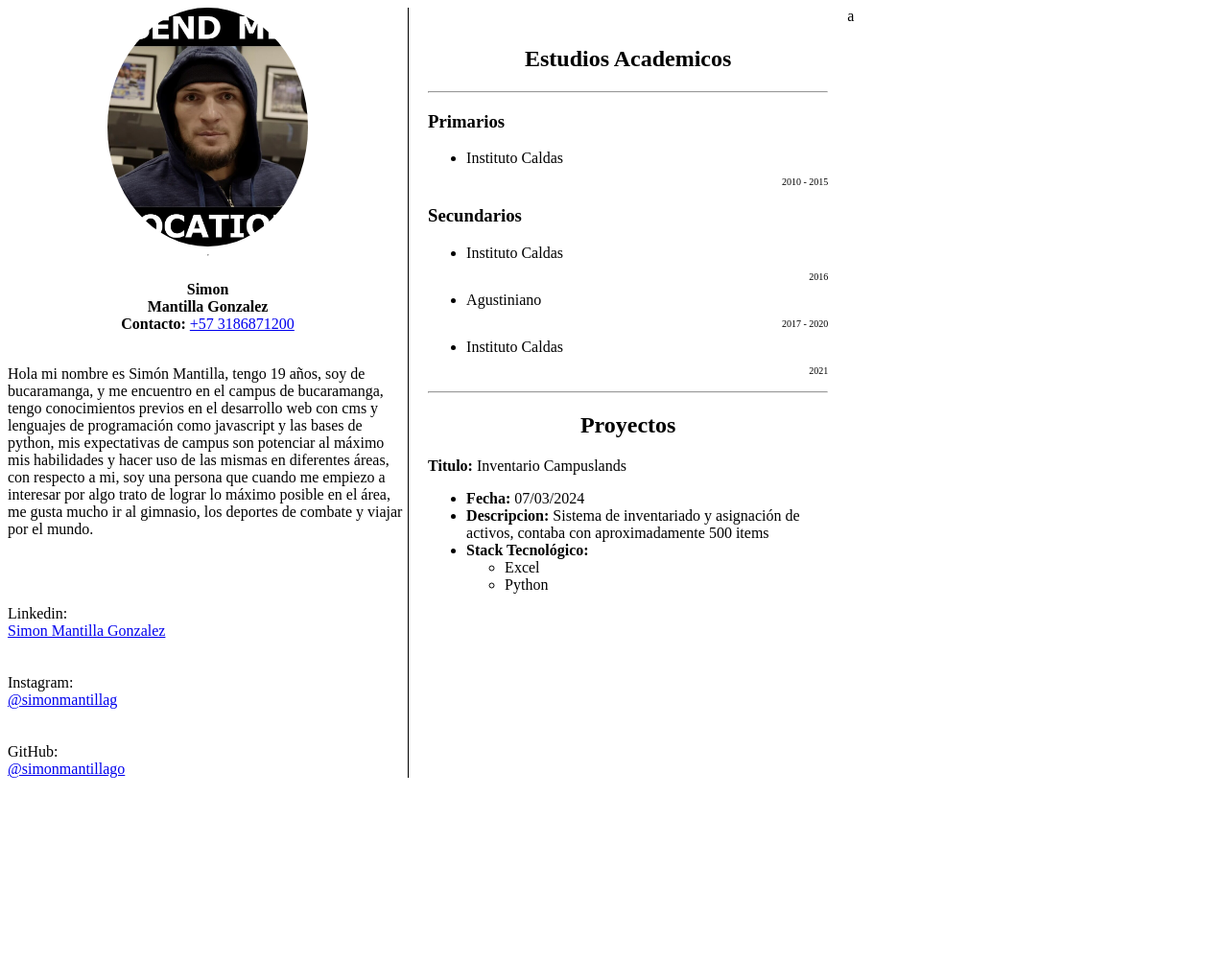
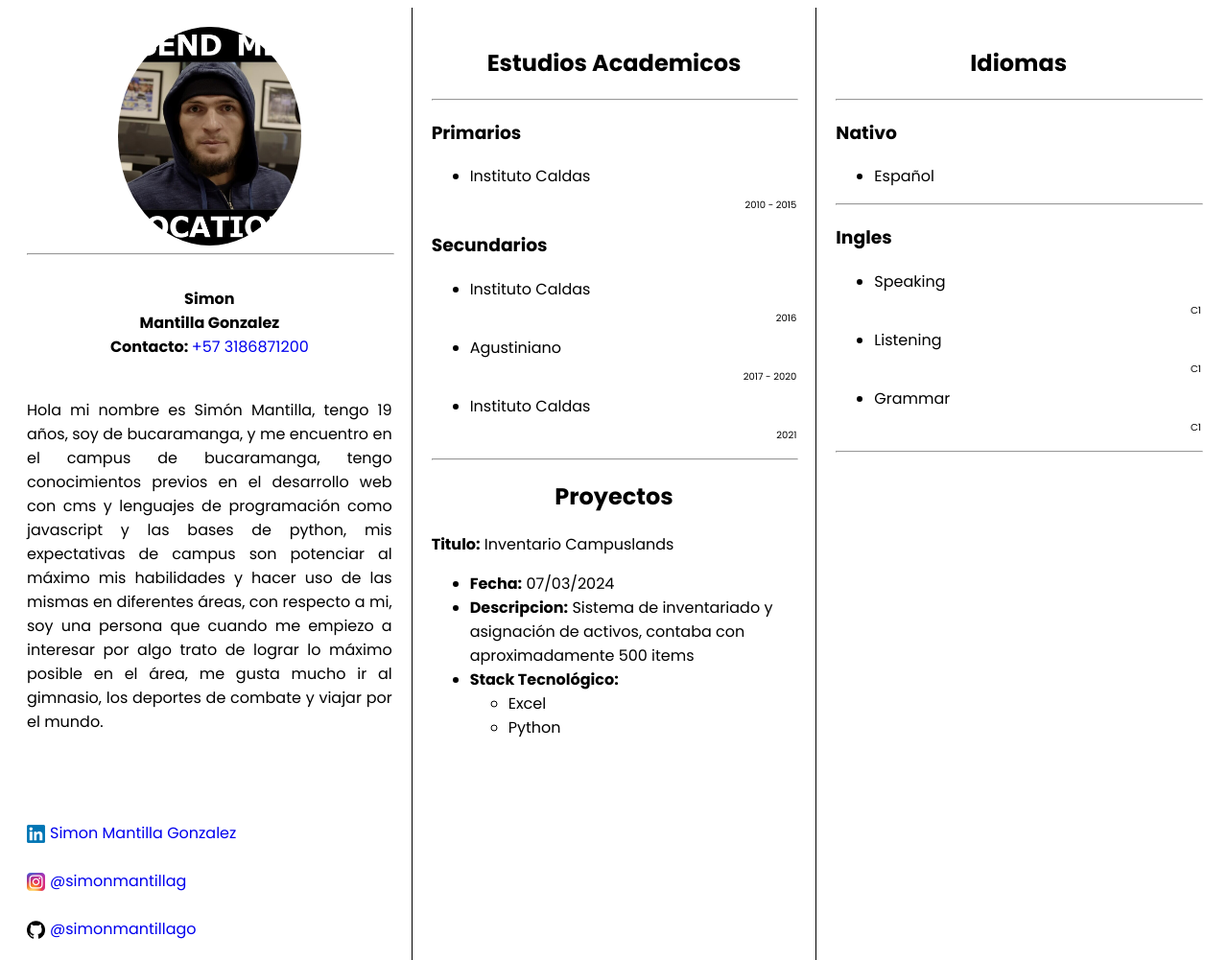
Before and after one commit to simonmantillago/cvWeb, a plain HTML site: page index.html in a window 1280 px wide. Shown: the whole page at 96% size. Before the commit the page ends 819 px from the top, so only its background shows below. Drawn offline with Linux system fonts and the light colour scheme.

Commit message:
Html casi terminado

```diff
--- a/css/style.css
+++ b/css/style.css
@@ -1,14 +1,17 @@
+@import url('https://fonts.googleapis.com/css2?family=Poppins:ital,wght@0,100;0,200;0,300;0,400;0,500;0,600;0,700;0,800;0,900;1,100;1,200;1,300;1,400;1,500;1,600;1,700;1,800;1,900&display=swap');
+
 .container{
     display: flex;
-
+    font-family: "Poppins", sans-serif;
 }
 
 .info {
     width: 33%;
     display: flex;
-    flex-direction: column; /* Alinea los elementos verticalmente */
+    flex-direction: column;
+    padding: 20px;
+}
 
-}
 .pf {
     width: 50%;
     height: auto;
@@ -18,13 +21,17 @@
 .personalInfo{
     text-align: center;
 }
+
+.descripcion{
+    text-align: justify;
+}
 .academico{
     width: 33%;
     padding: 20px;
     border-left: solid 1px ;
 
 }
-p.fecha{
+.fecha{
     text-align: right;
     font-size: 10px;
 }
@@ -32,3 +39,27 @@ p.fecha{
 .academico h2{
     text-align: center;
 }
+
+.idiomas{
+    border-left: solid 1px black;
+    width: 33%;
+    padding: 20px;
+}
+
+.idiomas h2{
+    text-align: center;
+}
+
+hr{
+    width: 100%     ;
+}
+
+.logo{
+    width:5%;
+    vertical-align: middle;
+    padding-right: 5px;
+}
+
+a{
+    text-decoration: none;
+}
--- a/index.html
+++ b/index.html
@@ -19,13 +19,13 @@
             </div>
 
             <br>
-            <p>Hola mi nombre es Simón Mantilla, tengo 19 años, soy de bucaramanga, y me encuentro en el campus de bucaramanga, tengo conocimientos previos en el desarrollo web con cms y lenguajes de programación como javascript y las bases de python, mis expectativas de campus son potenciar al máximo mis habilidades y hacer uso de las mismas en diferentes áreas, con respecto a mi, soy una persona que cuando me empiezo a interesar por algo trato de lograr lo máximo posible en el área, me gusta mucho ir al gimnasio, los deportes de combate y viajar por el mundo.</p>
+            <p class="descripcion">Hola mi nombre es Simón Mantilla, tengo 19 años, soy de bucaramanga, y me encuentro en el campus de bucaramanga, tengo conocimientos previos en el desarrollo web con cms y lenguajes de programación como javascript y las bases de python, mis expectativas de campus son potenciar al máximo mis habilidades y hacer uso de las mismas en diferentes áreas, con respecto a mi, soy una persona que cuando me empiezo a interesar por algo trato de lograr lo máximo posible en el área, me gusta mucho ir al gimnasio, los deportes de combate y viajar por el mundo.</p>
             <br><br><br>
-            Linkedin: <a href="https://www.linkedin.com/in/simon-mantilla-gonzalez-6295b22a2/" target="_blank">Simon Mantilla Gonzalez</a>
-            <br><br>
-            Instagram: <a href="https://www.instagram/simonmantillag" target="_blank">@simonmantillag</a>
-            <br><br>
-            GitHub: <a href="https://github.com/simonmantillago" target="_blank">@simonmantillago</a>
+             <a href="https://www.linkedin.com/in/simon-mantilla-gonzalez-6295b22a2/" target="_blank"><img src="Images/linkedin.png" alt="linkedin" class="logo">Simon Mantilla Gonzalez</a>
+            <br>
+            <a href="https://www.instagram/simonmantillag" target="_blank"><img src="Images/ig.webp" alt="instagram" class="logo">@simonmantillag</a>
+            <br>
+            <a href="https://github.com/simonmantillago" target="_blank"> <img src="Images/git.png" alt="github" class="logo">@simonmantillago</a>
         </div>
         <div class="academico">
             <h2>Estudios Academicos</h2>
@@ -57,7 +57,20 @@
             </div>
         </div>
         <div class="idiomas">
-            a
+            <h2>Idiomas</h2>
+            <hr>
+            <h3>Nativo</h3>
+            <ul>
+                <li>Español</li>
+            </ul>
+            <hr>
+            <h3>Ingles</h3>
+            <ul>
+                <li>Speaking <p class="fecha">C1</p></li>
+                <li>Listening <p class="fecha">C1</p></li>
+                <li>Grammar <p class="fecha">C1</p></li>
+            </ul>
+            <hr>
         </div>
     </div>
 </body>
```
Also changed, not shown: Images/git.png (added), Images/ig.webp (added), Images/linkedin.png (added).
